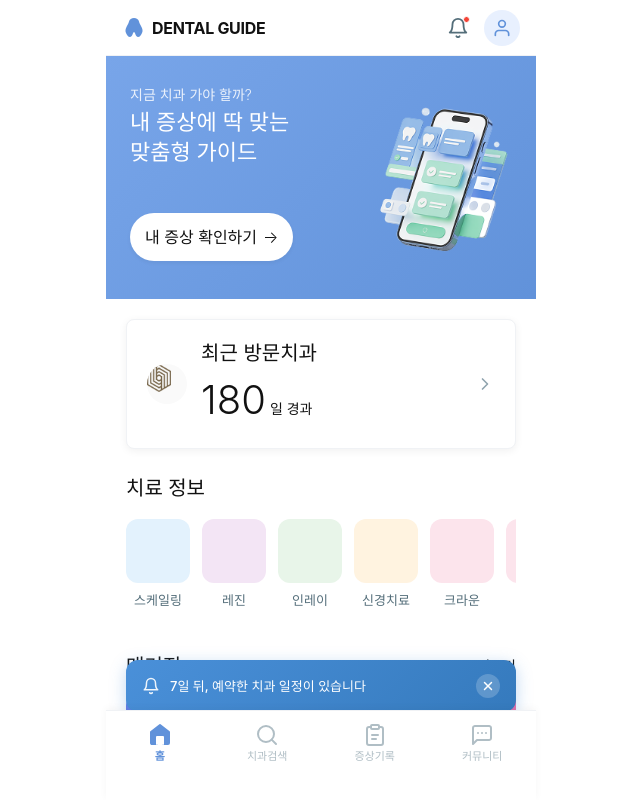
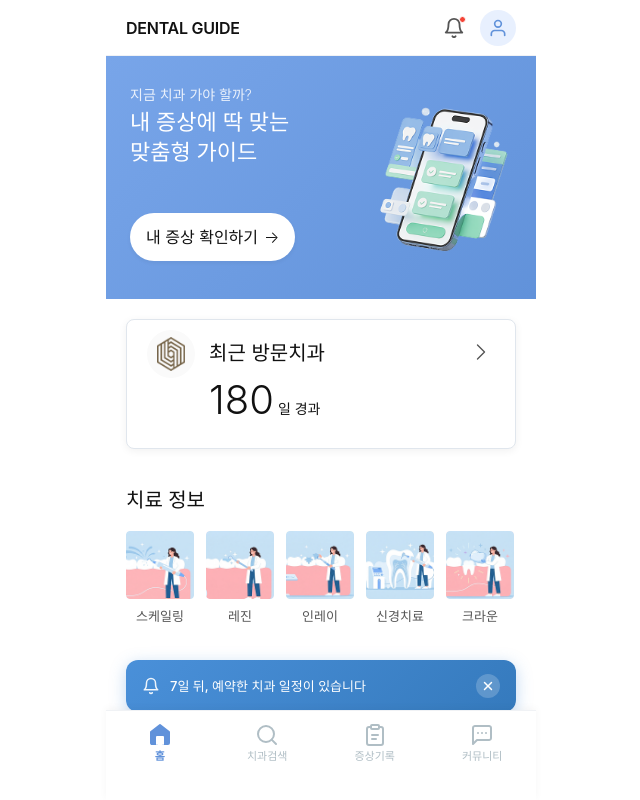
Before and after one commit to shdls1016-max/dentalGuide, a Next.js app: page / in a window 1280 px wide. Shown: the whole page, without its empty margins (319-959 px from the left). Built offline with nearby package versions, Linux system fonts and the light colour scheme; a web font is replaced by a local one.

Commit message:
치료정보가로스크롤 수정전 업로드

```diff
--- a/src/app/globals.css
+++ b/src/app/globals.css
@@ -17,8 +17,8 @@
 
   /* 텍스트 */
   --color-text-primary: #111;
-  --color-text-secondary: #546E7A;
-  --color-text-tertiary: #90A4AE;
+  --color-text-secondary: #555;
+  --color-text-tertiary: #767676;
 
   /* 배경 */
   --color-background: #ffffff;
--- a/src/app/page.tsx
+++ b/src/app/page.tsx
@@ -112,7 +112,7 @@ export default function HomePage() {
                   display: 'inline-flex',
                   alignItems: 'center',
                   gap: 6,
-                  padding: '12px 15px',
+                  padding: '12px 16px',
                   background: '#FFFFFF',
                   color: 'var(--color-text-primary)',
                   fontWeight: 300,
@@ -168,30 +168,34 @@ export default function HomePage() {
               boxShadow: 'var(--shadow-card)',
               padding: '18px 20px',
               display: 'flex',
-              alignItems: 'center',
+              alignItems: 'start',
               gap: 14,
               cursor: 'pointer',
               transition: 'box-shadow 0.2s ease',
-              border:'1px solid var(--color-border-light)'
+              border:'1px solid var(--color-border)'
             }}
           >
             {/* Shield / tooth icon */}
             <div
               style={{
-                width: 40,
-                height: 40,
+                width: 48,
+                height: 48,
                 borderRadius: '50%',
                 overflow: 'hidden',
                 flexShrink: 0,
-                background:'#fafafa'
+                background:'#fafafa',
+                display: 'flex',
+                alignItems: 'center',
+                justifyContent: 'center',
+                marginTop:-8
               }}
             >
               <Image
                 src="/recentLogo.png"
                 alt="최근방문치과로고"
-                width={40}
-                height={40}
-                style={{ width: '60%', height: 'auto', objectFit: 'cover', objectPosition:'ceneter' }}
+                width={48}
+                height={48}
+                style={{ width: '60%', height: 'auto', objectFit: 'contain'}}
               />
 
             </div>
@@ -217,13 +221,13 @@ export default function HomePage() {
             </div>
 
             {/* Arrow */}
-            <svg width="20" height="20" viewBox="0 0 24 24" fill="none" stroke="var(--color-text-tertiary)" strokeWidth="2" strokeLinecap="round" strokeLinejoin="round">
+            <svg width="28" height="28" viewBox="0 0 24 24" fill="none" stroke="var(--color-text-secondary)" strokeWidth="1.2" strokeLinecap="round" strokeLinejoin="round">
               <polyline points="9 18 15 12 9 6" />
             </svg>
           </section>
 
           {/* ── Treatment Info Section ── */}
-          <section style={{ marginTop: 'var(--spacing-xxl)' }}>
+          <section style={{ marginTop: 'var(--spacing-xxl3)' }}>
             <h3
               style={{
                 fontSize: 'var(--font-xxl)',
@@ -243,6 +247,9 @@ export default function HomePage() {
                 paddingBottom: 4,
                 scrollbarWidth: 'none',
                 msOverflowStyle: 'none',
+                WebkitOverflowScrolling: 'touch',
+                touchAction: 'pan-x',
+                userSelect: 'none',
               }}
             >
               {treatmentItems.map((item) => (
@@ -262,16 +269,24 @@ export default function HomePage() {
                 >
                   <div
                     style={{
-                      width: 64,
-                      height: 64,
-                      borderRadius: 'var(--radius-lg)',
+                      width: 68,
+                      height: 68,
+                      borderRadius: 'var(--radius-sm)',
                       background: item.color,
                       display: 'flex',
                       alignItems: 'center',
                       justifyContent: 'center',
                       transition: 'transform 0.2s ease',
+                      overflow: 'hidden',
+                      position: 'relative',
                     }}
                   >
+
+                   <Image
+                      src={`/${item.id}.jpg`} alt={item.label}
+                      fill
+                      style={{ objectFit: 'cover', objectPosition: 'center' }}
+                    />
 
                   </div>
                   <span
--- a/src/components/Header.tsx
+++ b/src/components/Header.tsx
@@ -61,7 +61,7 @@ export default function Header({
       display: 'flex',
       alignItems: 'center',
       justifyContent: 'space-between',
-      padding: '0 var(--spacing-lg)',
+      padding: '0 var(--spacing-xl)',
       background: 'var(--color-background-white)',
       borderBottom: '1px solid var(--color-border-light)',
       zIndex: 200,
@@ -91,9 +91,9 @@ export default function Header({
     },
     logoText: {
       fontSize: 'var(--font-lg)',
-      fontWeight: 700,
+      fontWeight: 600,
       color: 'var(--color-text-primary)',
-      letterSpacing: '-0.3px',
+      letterSpacing: '-0.25px',
     },
     centerTitle: {
       position: 'absolute' as const,
@@ -162,12 +162,12 @@ export default function Header({
           </button>
         ) : (
           <div style={styles.logoContainer}>
-            <svg width="24" height="24" viewBox="0 0 24 24" fill="none">
+            {/* <svg width="24" height="24" viewBox="0 0 24 24" fill="none">
               <path
                 d="M12 2C9.5 2 7.5 3.5 7 5.5C6.5 7.5 5.5 9 4.5 11C3.5 13 3 15 4 17C5 19 6 21 8 21C9 21 10 20 10.5 18.5C11 17 11.5 16 12 16C12.5 16 13 17 13.5 18.5C14 20 15 21 16 21C18 21 19 19 20 17C21 15 20.5 13 19.5 11C18.5 9 17.5 7.5 17 5.5C16.5 3.5 14.5 2 12 2Z"
                 fill="var(--color-primary)"
               />
-            </svg>
+            </svg> */}
             <span style={styles.logoText}>DENTAL GUIDE</span>
           </div>
         )}
```
